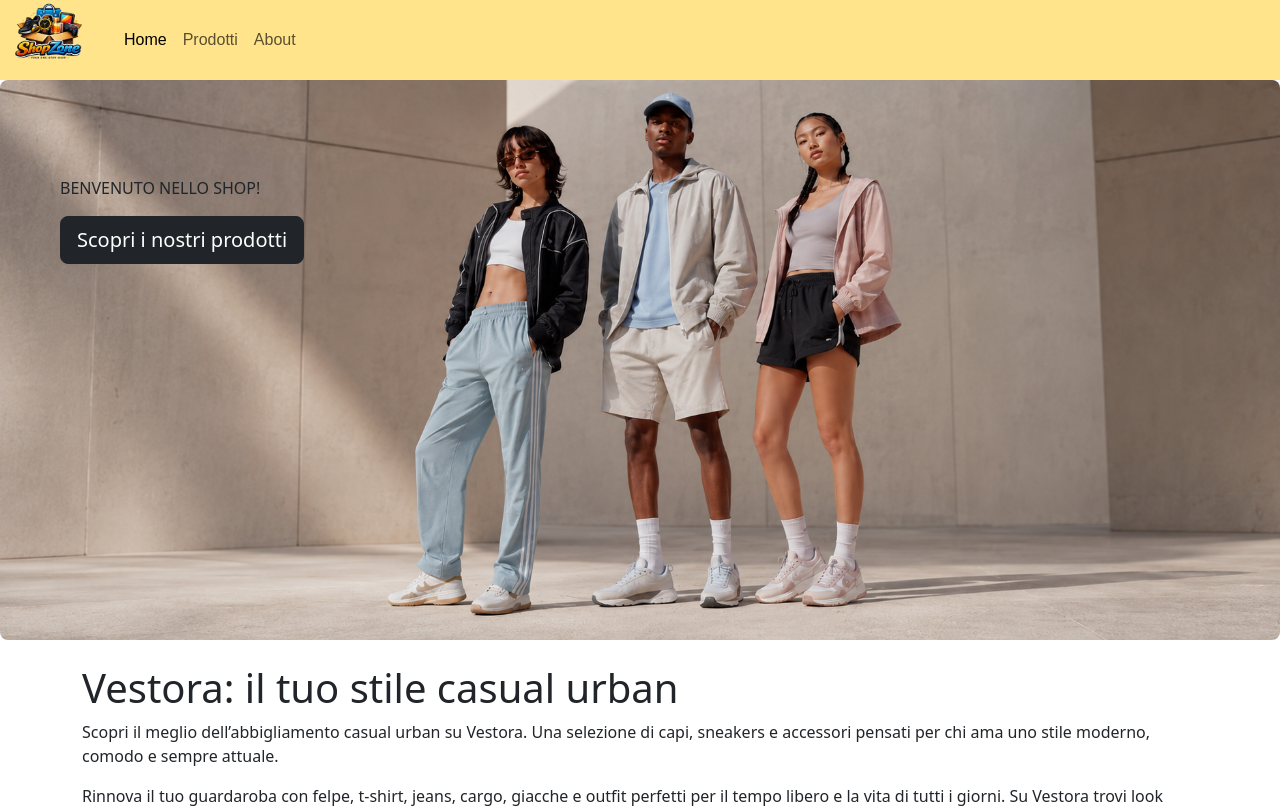
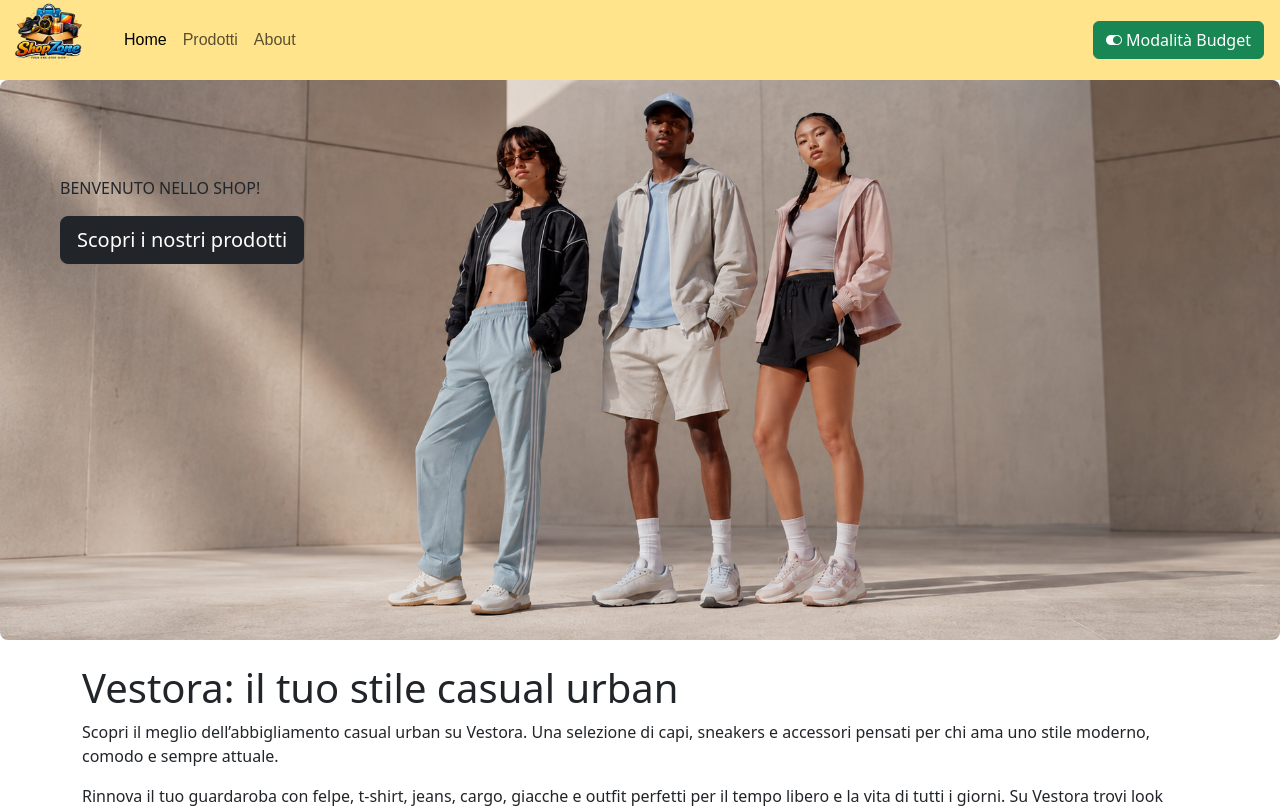
Before and after one commit to AndreaDistefanoDev/react-router, a React (Vite) app: page / in a window 1280 px wide. Shown: the top 808 px of the page. Built offline with nearby package versions, Linux system fonts and the light colour scheme.

Commit message:
Add BudgetContext and toggle functionality; integrate budget mode in AppHeader

```diff
--- a/src/App.jsx
+++ b/src/App.jsx
@@ -5,14 +5,22 @@ import About from "./pages/AboutUs"
 import Layout from "./layout/Layout"
 import SingleProduct from "./pages/SingleProduct"
 import NotFound from "./pages/NotFound"
+import BudgetContext from "./context/BudgetContext"
+import { useState } from "react"
 
 function App() {
+
+  const [budgetMode, setBudgetMode] = useState(false)
+
+  function toggleBudgetMode() {
+    setBudgetMode(!budgetMode)
+  }
 
 
   return (
     <>
+      <BudgetContext.Provider value={{ budgetMode, setBudgetMode, toggleBudgetMode }}>
         <BrowserRouter>
-
           <Routes>
             <Route element={<Layout />}>
               <Route path="/" element={<HomePage />} />
@@ -22,8 +30,9 @@ function App() {
               <Route path="*" element={<NotFound />} />
             </Route>
           </Routes>
+        </BrowserRouter>
+      </BudgetContext.Provider>
 
-      </BrowserRouter>
     </>
   )
 }
--- a/src/components/AppHeader.jsx
+++ b/src/components/AppHeader.jsx
@@ -1,8 +1,11 @@
 import logo from "../assets/img/ChatGPT Image 17 mag 2026, 19_59_08.png";
 import { NavLink } from "react-router-dom";
 import menu from "../data/menu-nav";
+import { useContext } from "react";
+import BudgetContext from "../context/BudgetContext";
 
 export default function AppHeader() {
+  const { budgetMode, setbudgetMode, toggleBudgetMode } = useContext(BudgetContext);
   return (
     <header>
       <nav className="navbar navbar-expand-lg ">
@@ -33,6 +36,13 @@ export default function AppHeader() {
             ))}
           </div>
         </div>
+        <button type="button" className={`btn ms-auto me-3 ${budgetMode ? "btn-danger" : "btn-success"}`} onClick={toggleBudgetMode}>
+          <i className={`${budgetMode ? "bi bi-toggle-off" : "bi bi-toggle-on"}`}></i> Modalità Budget
+        </button>
+
+
+
+
       </nav>
     </header>
   );
```
Lines whose indentation alone changed are shown as unchanged.
